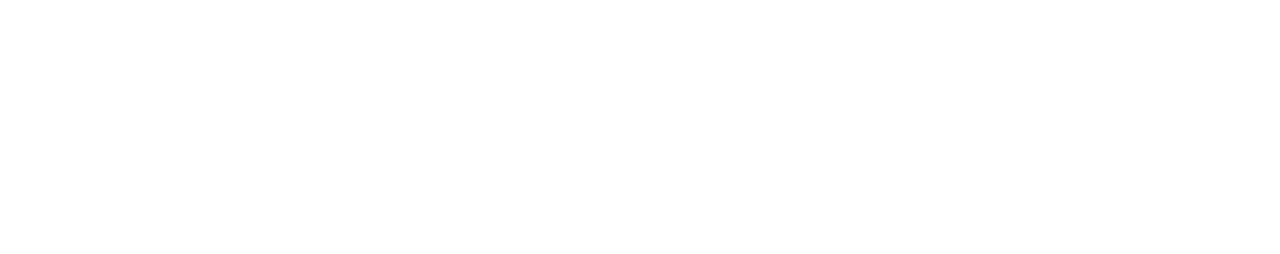
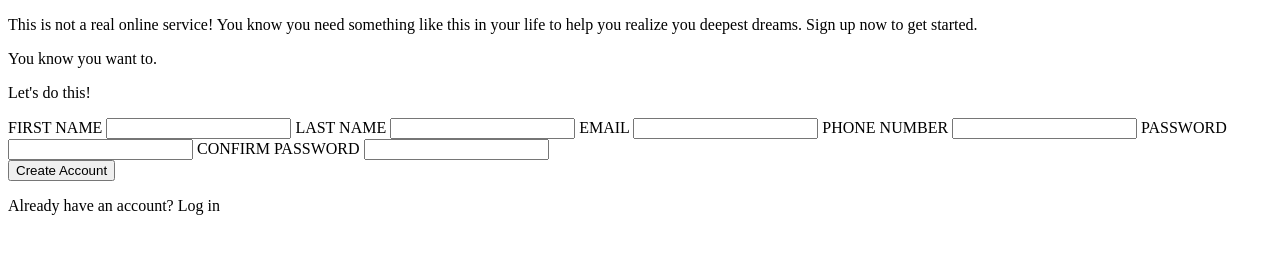
Before and after one commit to Jovan-Nsty/Sign-up-Form, a plain HTML site: page index.html in a window 1280 px wide. Drawn offline with Linux system fonts and the light colour scheme.

Commit message:
Basic form design created

```diff
--- a/index.html
+++ b/index.html
@@ -10,7 +10,33 @@
 </head>
 
 <body>
-
+    <div>
+        <p>This is not a real online service! You know you need something
+            like this in your life to help you realize you deepest dreams.
+            Sign up now to get started.</p>
+        <p>You know you want to.</p>
+    </div>
+    <div>
+        <p>Let's do this!</p>
+        <form action="">
+            <label for="first-name">FIRST NAME</label>
+            <input type="text" id="first-name">
+            <label for="last-name">LAST NAME</label>
+            <input type="text" id="last-name">
+            <label for="email">EMAIL</label>
+            <input type="email" id="email">
+            <label for="phone-number">PHONE NUMBER</label>
+            <input type="number" id="phone-number">
+            <label for="password">PASSWORD</label>
+            <input type="password" id="password">
+            <label for="password-confirm">CONFIRM PASSWORD</label>
+            <input type="password" id="password-confirm">
+        </form>
+    </div>
+    <div>
+        <button type="submit">Create Account</button>
+        <p>Already have an account? Log in</p>
+    </div>
 </body>
 
 </html>
```
